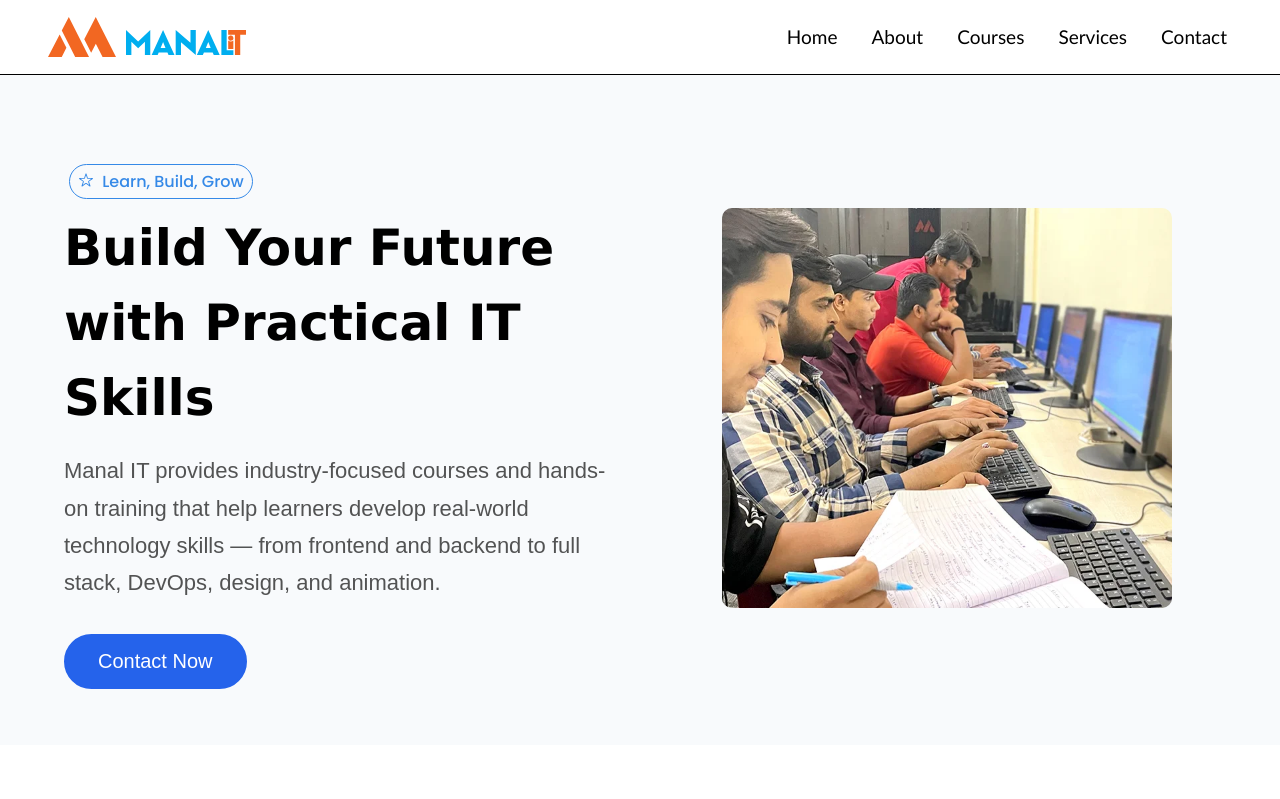
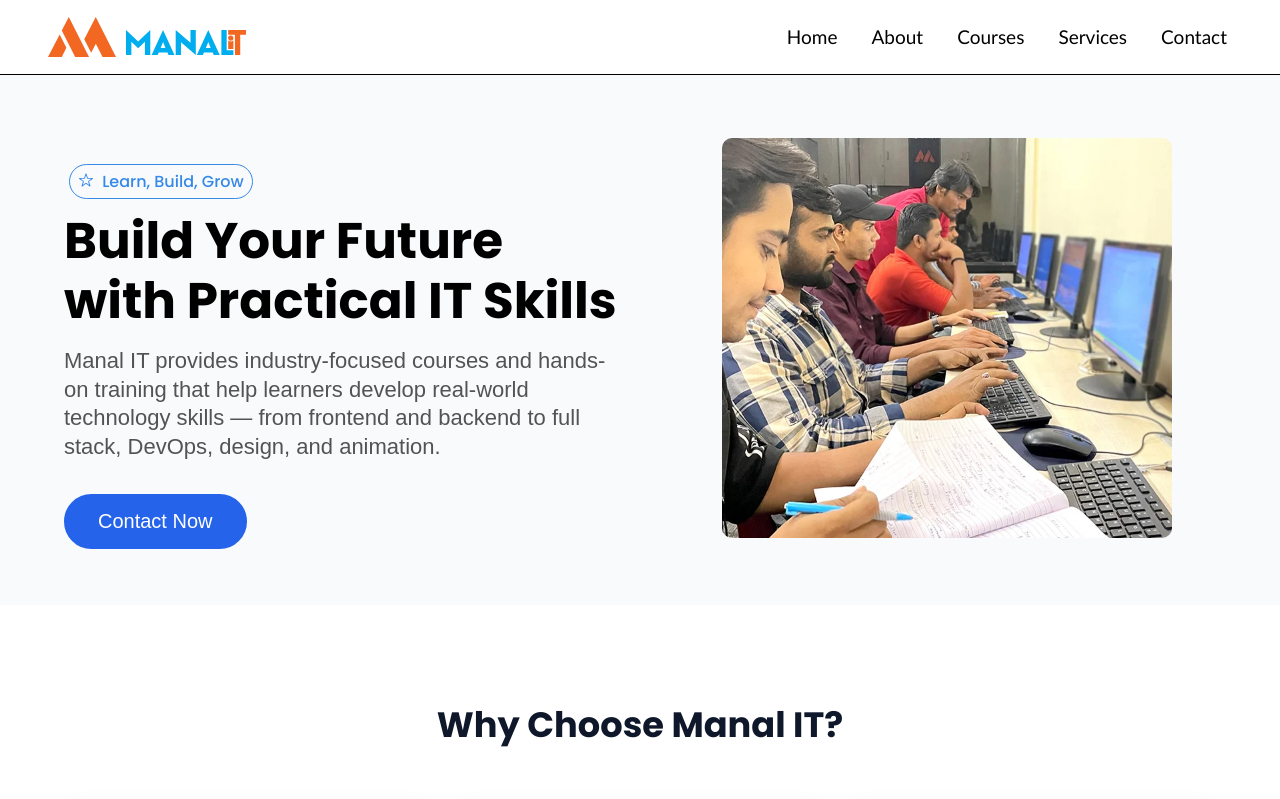
Before and after one commit to abuammar003/Manal-IT-Services, a React (Vite) app in the folder Manal/: page / in a window 1280 px wide. Shown: the top 799 px of the page. Built offline with nearby package versions, Linux system fonts and the light colour scheme.

Commit message:
Updated Fonts of Hero Component

```diff
--- a/Manal/src/App.css
+++ b/Manal/src/App.css
@@ -3,4 +3,5 @@
   padding: 0;
   box-sizing: border-box;
   /* background-color: white; */
+  scroll-behavior: smooth;
 }
--- a/Manal/src/Components/Hero/Hero.css
+++ b/Manal/src/Components/Hero/Hero.css
@@ -42,8 +42,9 @@
     margin-top: 1rem;
     font-size: clamp(30px, 4.5vw, 50px);
     font-weight: 700;
-    font-family: 'Lucida Sans', 'Lucida Sans Regular', 'Lucida Grande', 'Lucida Sans Unicode', Geneva, Verdana, sans-serif;
-    line-height: 1.5;
+    /* font-family: 'Lucida Sans', 'Lucida Sans Regular', 'Lucida Grande', 'Lucida Sans Unicode', Geneva, Verdana, sans-serif; */
+    font-family: "Poppins", sans-serif;
+    line-height: 1.2;
     margin-bottom: 1rem;
     color: black;
 }
@@ -51,18 +52,22 @@
 
 .hero_text h3 {
     font-size: clamp(18px, 2vw, 22px);
-    font-family: Arial, Helvetica, sans-serif;
+    /* font-family: Arial, Helvetica, sans-serif; */
+    font-family:  "Raleway", sans-serif;
     font-weight: 500;
     color: rgba(0, 0, 0, 0.671);
     margin-bottom: 2rem;
+    line-height: 1.3;
 }
 
 .hero_btn {
     padding: 14px 32px;
     background: #2563eb;
+    /* background: transparent; */
     border: 2px solid #2563eb;
     border-radius: 50px;
     color: #ffffff;
+    /* color: black; */
     font-size: clamp(15px, 2vw, 20px);
     cursor: pointer;
     transition: all 0.3s ease-in-out;
@@ -72,6 +77,8 @@
 .hero_btn:hover {
     background: transparent;
     color: #2563eb;
+    /* background: #dd4b25; */
+    /* color: white; */
     transform: translateY(-3px);
     box-shadow: 0 12px 25px rgba(0, 0, 0, 0.15);
 }
--- a/Manal/src/styles/global.css
+++ b/Manal/src/styles/global.css
@@ -63,7 +63,7 @@ select{
 ========================================== */
 
 section{
-    padding:90px 0;
+    padding: 70px 0;
 }
 
 
@@ -338,7 +338,7 @@ p{
 }
 
 section{
-    padding:70px 0;
+    padding:50px 0;
 }
 
 }
@@ -384,7 +384,7 @@ section{
 @media(max-width:576px){
 
 section{
-    padding:60px 0;
+    padding: 40px 0;
 }
 
 .section-header h2{
```
